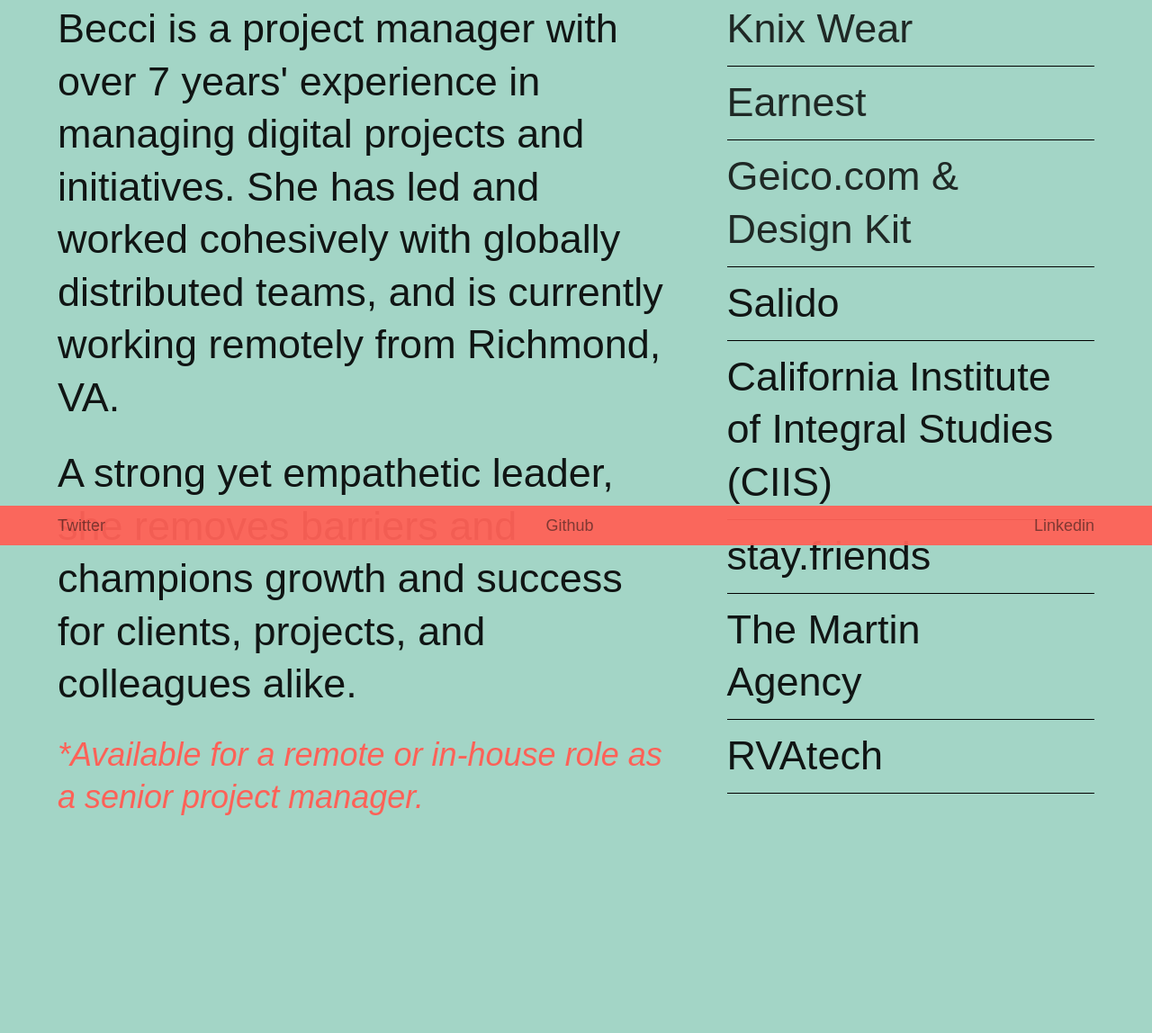
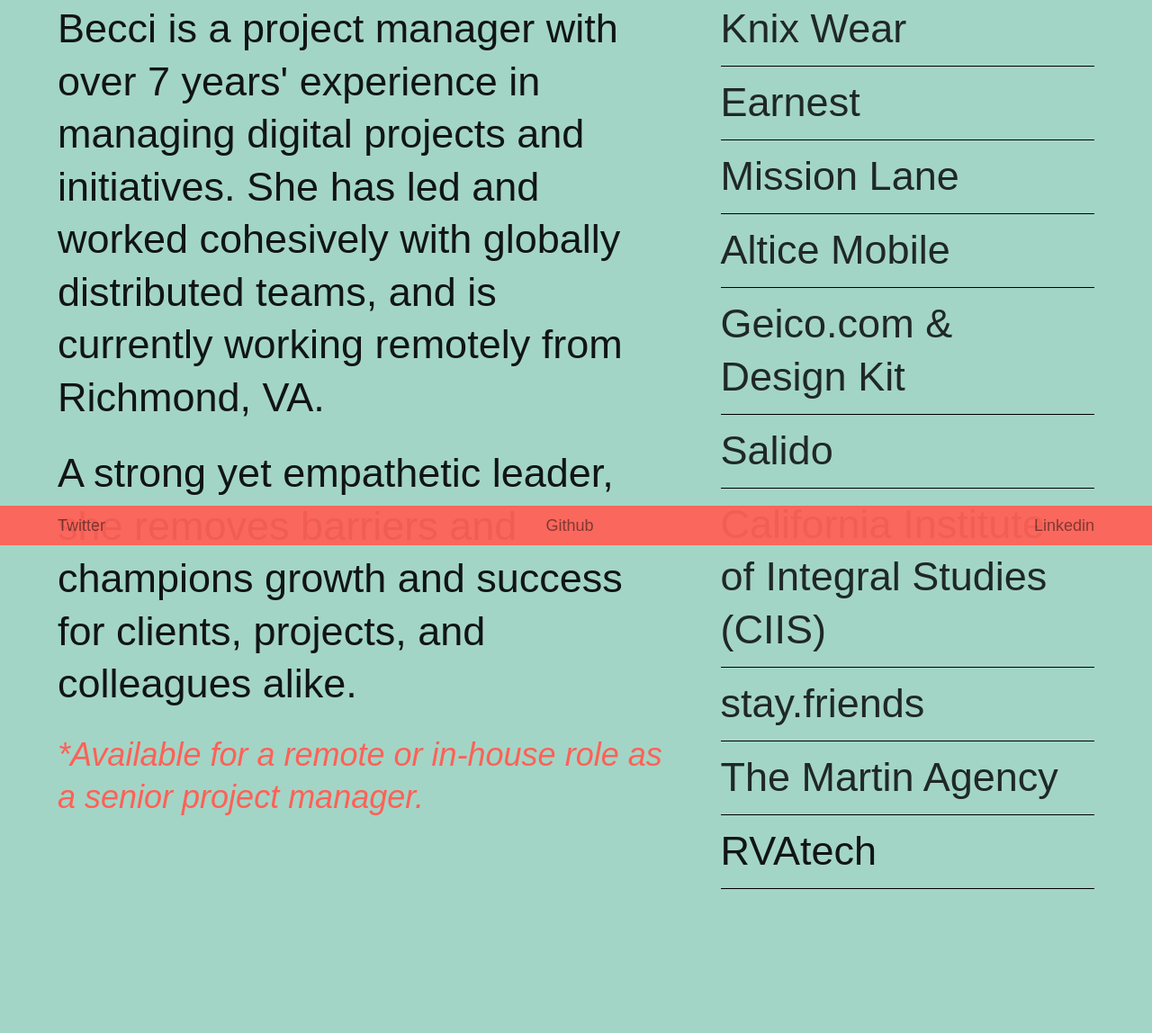
Before and after one commit to beccimelson/beccimelson.github.io, a website: page index.html in a window 1280 px wide. Shown: the part 194-1342 px from the top of the page at 90% size. Before the commit the page ends 1290 px from the top, so only its background shows below. Drawn offline with Linux system fonts and the light colour scheme; a web font is replaced by a local one.

Commit message:
fix client a tags

```diff
--- a/index.html
+++ b/index.html
@@ -79,7 +79,7 @@
                                   <div style="height:0" class="company__body">
                                       <div class="company__body__inner">
                                           <div class="company__text">
-                                              <p>Webside under construction. Informations are coming soon.</p>
+                                              <p></p>
                                           </div>
                                           <div class="company__contact">
                                               <p class="company__link">
@@ -95,6 +95,48 @@
                               </li>
 
                               <li class="company">
+                                <h3 class="size--1 company__head"><a href="https://missionlane.com/" target="blank">Mission Lane</a></h3>
+                                <div style="height:0" class="company__body">
+                                    <div class="company__body__inner">
+                                        <div class="company__text">
+                                            <p></p>
+                                        </div>
+                                        <div class="company__contact">
+                                            <p class="company__link">
+                                                <span class="company__link__span">Program Manager, Experimentation:
+                                                    <p>Lorem ipsum Lorem ipsum Lorem ipsum Lorem ipsum Lorem ipsum Lorem ipsum Lorem ipsum Lorem ipsum Lorem ipsum Lorem ipsum Lorem ipsum Lorem ipsum Lorem ipsum Lorem ipsum Lorem ipsum Lorem ipsum </p>
+                                                    <p>Lorem ipsum Lorem ipsum Lorem ipsum Lorem ipsum Lorem ipsum Lorem ipsum Lorem ipsum LoreLorem ipsum Lorem ipsum Lorem ipsum Lorem ipsum Lorem ipsum Lorem ipsum m ipsum Lorem ipsum Lorem ipsum Lorem ipsum Lorem ipsum Lorem ipsum Lorem ipsum Lorem ipsum Lorem ipsum Lorem ipsum Lorem ipsum Lorem ipsum </p>
+                                                    <p>Lorem ipsum Lorem ipsum Lorem ipsum Lorem ipsum Lorem ipsum Lorem ipsum Lorem ipsum Lorem ipsum </p>
+                                                Fintech</span>
+                                            </p>
+                                            <a class="company__link__a" href="https://www.earnest.com/">https://www.earnest.com/</a>
+                                        </div>
+                                    </div>
+                                </div>
+                            </li>
+
+                              <li class="company">
+                                <h3 class="size--1 company__head"><a href="https://alticemobile.com/" target="blank">Altice Mobile</a></h3>
+                                <div style="height:0" class="company__body">
+                                    <div class="company__body__inner">
+                                        <div class="company__text">
+                                            <p></p>
+                                        </div>
+                                        <div class="company__contact">
+                                            <p class="company__link">
+                                                <span class="company__link__span">Program Manager, Experimentation:
+                                                    <p>Lorem ipsum Lorem ipsum Lorem ipsum Lorem ipsum Lorem ipsum Lorem ipsum Lorem ipsum Lorem ipsum Lorem ipsum Lorem ipsum Lorem ipsum Lorem ipsum Lorem ipsum Lorem ipsum Lorem ipsum Lorem ipsum </p>
+                                                    <p>Lorem ipsum Lorem ipsum Lorem ipsum Lorem ipsum Lorem ipsum Lorem ipsum Lorem ipsum LoreLorem ipsum Lorem ipsum Lorem ipsum Lorem ipsum Lorem ipsum Lorem ipsum m ipsum Lorem ipsum Lorem ipsum Lorem ipsum Lorem ipsum Lorem ipsum Lorem ipsum Lorem ipsum Lorem ipsum Lorem ipsum Lorem ipsum Lorem ipsum </p>
+                                                    <p>Lorem ipsum Lorem ipsum Lorem ipsum Lorem ipsum Lorem ipsum Lorem ipsum Lorem ipsum Lorem ipsum </p>
+                                                Fintech</span>
+                                            </p>
+                                            <a class="company__link__a" href="https://www.earnest.com/">https://www.earnest.com/</a>
+                                        </div>
+                                    </div>
+                                </div>
+                            </li>
+
+                              <li class="company">
                                   <h3 class="size--1 company__head"><a href="https://geico.com/" target="blank">Geico.com & &nbsp; Design Kit</a></h3>
                                   <div style="height:0" class="company__body">
                                       <div class="company__body__inner">
@@ -102,7 +144,7 @@
                                           <div class="company__text"></div>
                                           <div class="company__contact">
                                               <p class="company__link">
-                                                  <span class="company__link__span">Ansprechpartner/in:
+                                                  <span class="company__link__span">Digital Producer:
                                                   <!-- -->
                                                   <!-- -->
                                                   Freddy</span>
@@ -113,18 +155,18 @@
                                   </div>
                               </li>
                               <li class="company">
-                                  <h3 class="size--1 company__head">Salido</h3>
+                                  <h3 class="size--1 company__head"><a href="https://salido.com/" target="blank">Salido</a></h3>
                                   <div style="height:0" class="company__body">
                                       <div class="company__body__inner">
                                           <div class="company__text company__text--fr">
                                               <p>LOVE IS THE ANSWER!</p>
                                           </div>
                                           <div class="company__text">
-                                              <p>Webside under construction. Informations are coming soon.</p>
+
                                           </div>
                                           <div class="company__contact">
                                               <p class="company__link">
-                                                  <span class="company__link__span">Ansprechpartner/in:
+                                                  <span class="company__link__span">Project Manager:
                                                   <!-- -->
                                                   <!-- -->
                                                   Salido</span>
@@ -135,31 +177,31 @@
                                   </div>
                               </li>
                               <li class="company">
-                                  <h3 class="size--1 company__head">California Institute of Integral Studies (CIIS)</h3>
+                                  <h3 class="size--1 company__head"><a href="https://ciis.edu" target="blank">California Institute of Integral Studies (CIIS)</a></h3>
                                   <div style="height:0" class="company__body">
                                       <div class="company__body__inner">
                                           <div class="company__contact">
-                                              <a class="company__link__a" href="https://www.neulantvanexel.de">https://www.neulantvanexel.de</a>
+                                              <a class="company__link__a" href="https://www.ciis.edu">https://ciis.edu</a>
                                           </div>
                                       </div>
                                   </div>
                               </li>
                               <li class="company">
-                                  <h3 class="size--1 company__head">stay.friends</h3>
+                                  <h3 class="size--1 company__head"><a href="https://stay.friends" target="blank">stay.friends</a></h3>
                                   <div style="height:0" class="company__body">
                                       <div class="company__body__inner">
                                           <div class="company__text company__text--fr">
-                                              <p>Agentur für Kommunikation und Gestaltung!</p>
-                                              <p>Die Kreatur bringt in ihren Räumlichkeiten und Projekten Menschen unterschiedlichster Ausrichtungen zusammen, um gemeinsam neue Ideen und Bereiche zu entwickeln. Wir verstehen uns als aktive, bewusste, gesellschaftspolitische Entwickler, Architekten und Visionäre dieser Plattform, ihrer Projekte und individuellen Kreaturen. </p>
-                                              <p>Der Kreatur Work[s]pace fungiert dabei als offen experimenteller Raum und Vernetzungsplattform für ein bereits bestehendes Netzwerk und vielfältigen Gemeinschaft aus kreativen Akteuren aus dem Kunst-, Kultur-, Veranstaltungs- und Stadtpolitischen Bereich.</p>
-                                              <p>Derzeit entsteht das Kreatur Lab. Eine Werkstatt für Prototypisches Entwerfen und Bauen.</p>
+                                              <p>Lorem ipsum Lorem ipsum Lorem ipsum Lorem ipsum Lorem ipsum Lorem ipsum </p>
+                                              <p>Lorem ipsum Lorem ipsum Lorem ipsum Lorem ipsum Lorem ipsum Lorem ipsum Lorem ipsum Lorem ipsum Lorem ipsum Lorem ipsum Lorem ipsum Lorem ipsum Lorem ipsum Lorem ipsum Lorem ipsum Lorem ipsum </p>
+                                              <p>Lorem ipsum Lorem ipsum Lorem ipsum Lorem ipsum Lorem ipsum Lorem ipsum Lorem ipsum LoreLorem ipsum Lorem ipsum Lorem ipsum Lorem ipsum Lorem ipsum Lorem ipsum m ipsum Lorem ipsum Lorem ipsum Lorem ipsum Lorem ipsum Lorem ipsum Lorem ipsum Lorem ipsum Lorem ipsum Lorem ipsum Lorem ipsum Lorem ipsum </p>
+                                              <p>Lorem ipsum Lorem ipsum Lorem ipsum Lorem ipsum Lorem ipsum Lorem ipsum Lorem ipsum Lorem ipsum </p>
                                           </div>
                                           <div class="company__text">
-                                              <p>Webside under construction. Informations are coming soon.</p>
+                                              <p>Website under construction </p>
                                           </div>
                                           <div class="company__contact">
                                               <p class="company__link">
-                                                  <span class="company__link__span">Ansprechpartner/in:
+                                                  <span class="company__link__span">Personal Project:
                                                   <!-- -->
                                                   <!-- -->
                                                   Vishnu</span>
@@ -171,25 +213,25 @@
                                   </div>
                               </li>
                               <li class="company">
-                                  <h3 class="size--1 company__head">The Martin Agency</h3>
+                                  <h3 class="size--1 company__head"><a href="https://martinagency.com" target="blank">The Martin Agency</a></h3>
                                   <div style="height:0" class="company__body">
                                       <div class="company__body__inner">
                                           <div class="company__text company__text--fr">
-                                              <p>In meinem Wahlkreisbüro „Die Quelle“ in der ehemaligen Schaukelbadewannenfabrik im Treptower Ortsteil Plänterwald sind meine Mitarbeiter*innen und ich auch vor Ort ansprechbar.</p>
-                                              <p>Das Büro ist in der Regel Montags 14–17 und Mittwochs 10–17 Uhr besetzt.</p>
+                                              <p>Lorem ipsum Lorem ipsum Lorem ipsum Lorem ipsum Lorem ipsum Lorem ipsum Lorem ipsum Lorem ipsum Lorem ipsum Lorem ipsum Lorem ipsum Lorem ipsum Lorem ipsum Lorem ipsum Lorem ipsum Lorem ipsum Lorem ipsum </p>
+                                              <p>Lorem ipsum Lorem ipsum Lorem ipsum Lorem ipsum Lorem ipsum Lorem ipsum Lorem ipsum Lorem ipsum Lorem ipsum Lorem ipsum Lorem ipsum </p>
                                           </div>
                                           <div class="company__text">
                                               <p>Webside under construction. Informations are coming soon.</p>
                                           </div>
                                           <div class="company__contact">
                                               <p class="company__link">
-                                                  <span class="company__link__span">Ansprechpartner/in:
+                                                  <span class="company__link__span">Digital Producer:
                                                   <!-- -->
                                                   <!-- -->
-                                                  Caroline Moje</span>
-                                                  <a class="company__link__a" href="mailto:carolin.moje@katalingennburg.de">carolin.moje@katalingennburg.de</a>
+                                                  Lorem ipsum Lorem ipsum Lorem ipsum Lorem ipsum </span>
+
                                               </p>
-                                              <a class="company__link__a" href="http://katalingennburg.de">http://katalingennburg.de</a>
+                                              <a class="company__link__a" href="https://martinagency.com">https://martinagency.com</a>
                                           </div>
                                       </div>
                                   </div>
@@ -199,18 +241,17 @@
                                   <div style="height:0" class="company__body">
                                       <div class="company__body__inner">
                                           <div class="company__text company__text--fr">
-                                              <p>Steuerberatungsgesellschaft</p>
+                                              <p>Lorem ipsum Lorem ipsum Lorem ipsum Lorem ipsum Lorem ipsum </p>
                                           </div>
                                           <div class="company__text"></div>
                                           <div class="company__contact">
                                               <p class="company__link">
-                                                  <span class="company__link__span">Ansprechpartner/in:
+                                                  <span class="company__link__span">Project Manager:
                                                   <!-- -->
                                                   <!-- -->
-                                                  Sekretariat</span>
-                                                  <a class="company__link__a" href="mailto:berlin@bplus.org">berlin@bplus.org</a>
+                                                  RVAtech</span>
                                               </p>
-                                              <a class="company__link__a" href="http://www.bplus.berlin">http://www.bplus.berlin</a>
+                                              <a class="company__link__a" href="https://www.rvatech.com">https://www.rvatech.com</a>
                                           </div>
                                       </div>
                                   </div>
```
